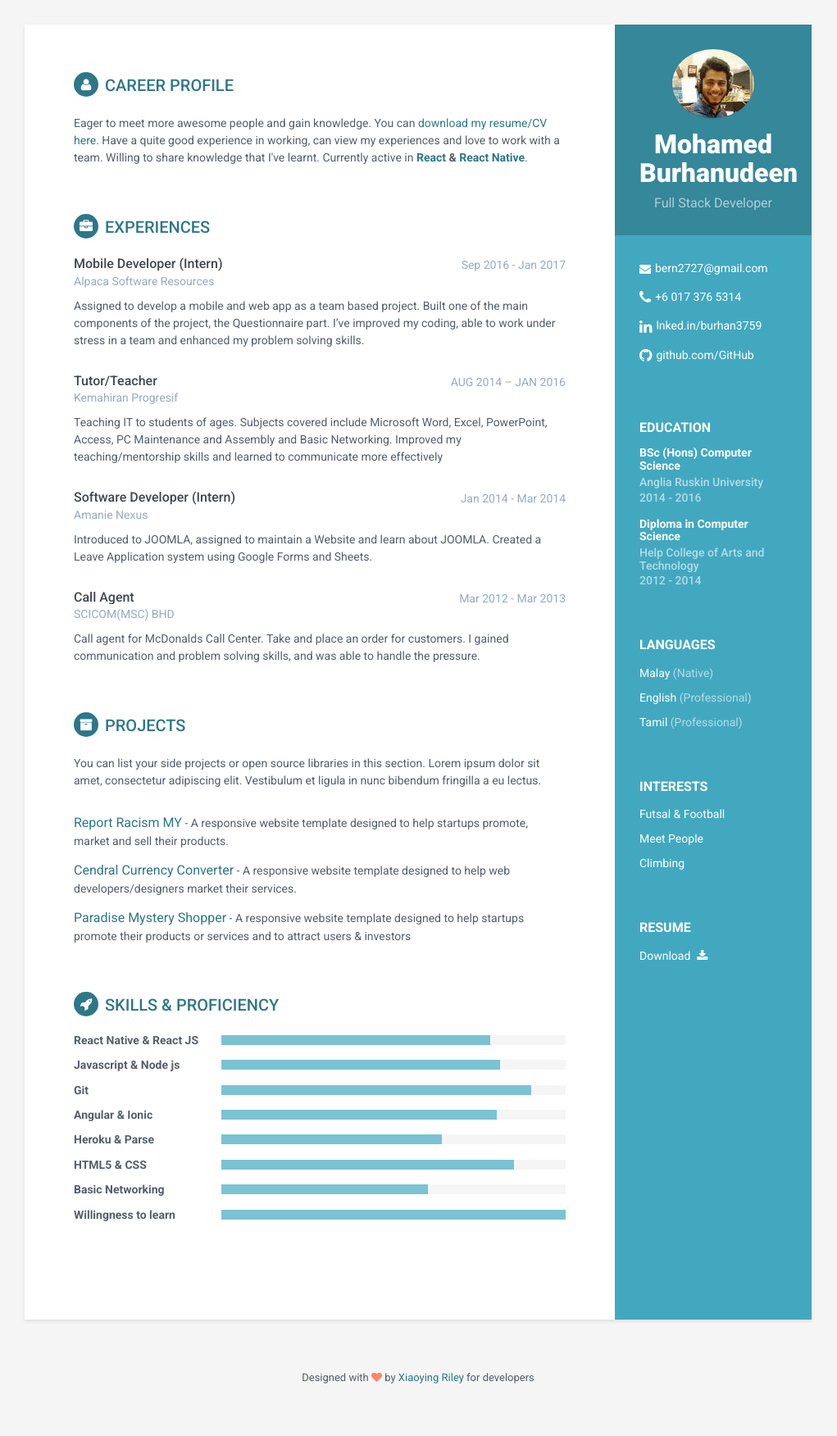
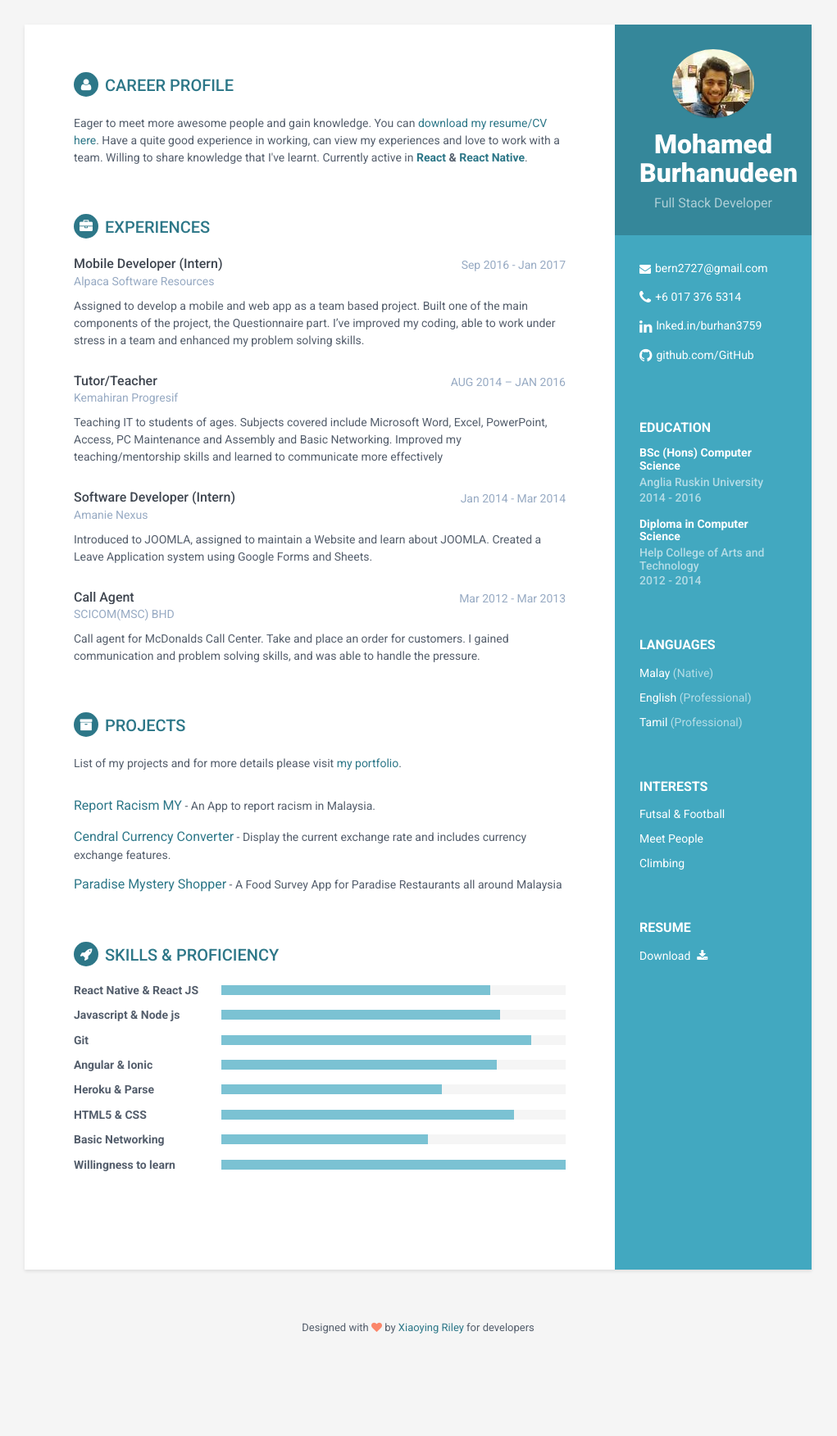
Before and after one commit to burhan3759/resume, a Jekyll site: the page built from index.html, in a window 1280 px wide. Shown: the whole page at 82% size, without its empty margins (130-1151 px from the left). Built offline with Jekyll 4.4.1, drawn with Linux system fonts in a browser that asks for light colours; after the commit the page ends 1691 px from its top, so only the background shows below that.

Commit message:
Update projects.html
projects is done, filled with details

```diff
--- a/_includes/projects.html
+++ b/_includes/projects.html
@@ -1,17 +1,16 @@
 <section class="section projects-section">
                 <h2 class="section-title"><i class="fa fa-archive"></i>Projects</h2>
                 <div class="intro">
-                    <p>You can list your side projects or open source libraries in this section. Lorem ipsum dolor sit amet, consectetur adipiscing elit. Vestibulum et ligula in nunc bibendum fringilla a eu lectus.</p>
+                    <p>List of my projects and for more details please visit <a href="burhan3759.guthub.io/portfolio">my portfolio</a>.</p>
                 </div><!--//intro-->
                 <div class="item">
-                    <span class="project-title"><a href="#hook">Report Racism MY</a></span> - <span class="project-tagline">A responsive website template designed to help startups promote, market and sell their products.</span>
-
+                    <span class="project-title"><a href="#hook">Report Racism MY</a></span> - <span class="project-tagline">An App to report racism in Malaysia.
                 </div><!--//item-->
                 <div class="item">
                     <span class="project-title"><a href="#" target="_blank">Cendral Currency Converter</a></span> -
-                    <span class="project-tagline">A responsive website template designed to help web developers/designers market their services. </span>
+                    <span class="project-tagline"> Display the current exchange rate and includes currency exchange features.</span>
                 </div><!--//item-->
                 <div class="item">
-                    <span class="project-title"><a href="#" target="_blank">Paradise Mystery Shopper</a></span> - <span class="project-tagline">A responsive website template designed to help startups promote their products or services and to attract users &amp; investors</span>
+                    <span class="project-title"><a href="#" target="_blank">Paradise Mystery Shopper</a></span> - <span class="project-tagline">A Food Survey App for Paradise Restaurants all around Malaysia</span>
                 </div><!--//item-->
             </section><!--//section-->
```
